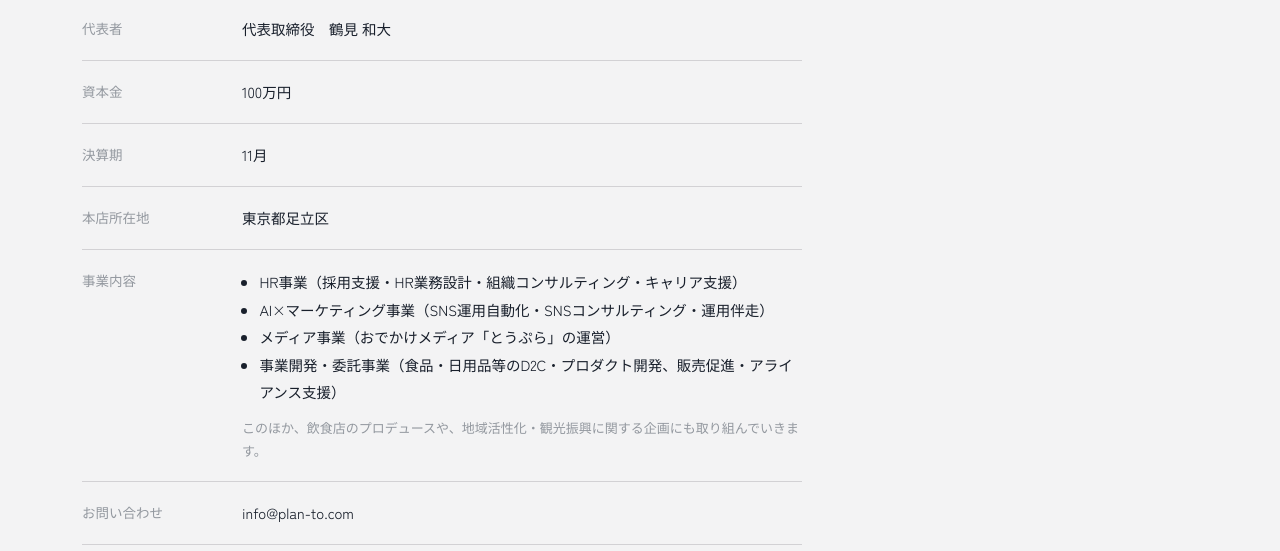
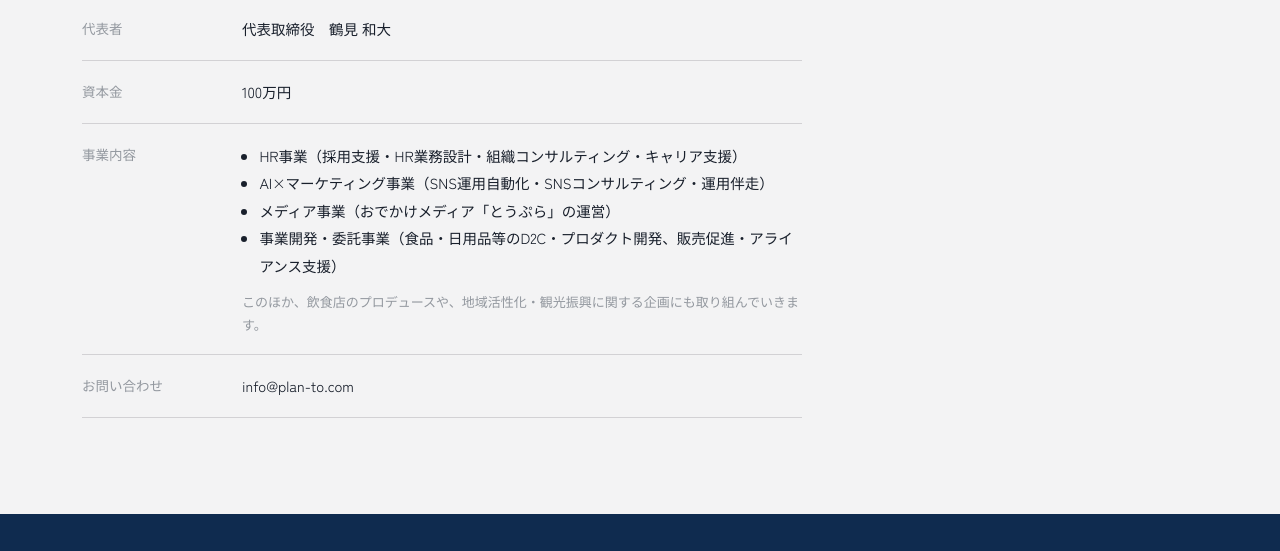
Before and after one commit to Mutooo-ch/plan-to-hp, a plain HTML site: page planto_hp_ver.1.0/about.html in a window 1280 px wide. Shown: the part 3165-3716 px from the top of the page. Drawn offline with Linux system fonts and the light colour scheme.

Commit message:
会社概要から本店所在地と決算期を削除
Co-Authored-By: Claude Opus 5.5 <noreply@anthropic.com>

```diff
--- a/planto_hp_ver.1.0/about.html
+++ b/planto_hp_ver.1.0/about.html
@@ -85,8 +85,6 @@
         <tr><th>設立</th><td>2026年12月3日</td></tr>
         <tr><th>代表者</th><td>代表取締役　鶴見 和大</td></tr>
         <tr><th>資本金</th><td>100万円</td></tr>
-        <tr><th>決算期</th><td>11月</td></tr>
-        <tr><th>本店所在地</th><td>東京都足立区</td></tr>
         <tr><th>事業内容</th><td><ul style="margin:0;padding-left:1.2em;line-height:1.9;"><li>HR事業（採用支援・HR業務設計・組織コンサルティング・キャリア支援）</li><li>AI×マーケティング事業（SNS運用自動化・SNSコンサルティング・運用伴走）</li><li>メディア事業（おでかけメディア「とうぷら」の運営）</li><li>事業開発・委託事業（食品・日用品等のD2C・プロダクト開発、販売促進・アライアンス支援）</li></ul><p style="margin:10px 0 0;font-size:13px;color:var(--body-light);">このほか、飲食店のプロデュースや、地域活性化・観光振興に関する企画にも取り組んでいきます。</p></td></tr>
         <tr><th>お問い合わせ</th><td>info@plan-to.com</td></tr>
       </table>
```
